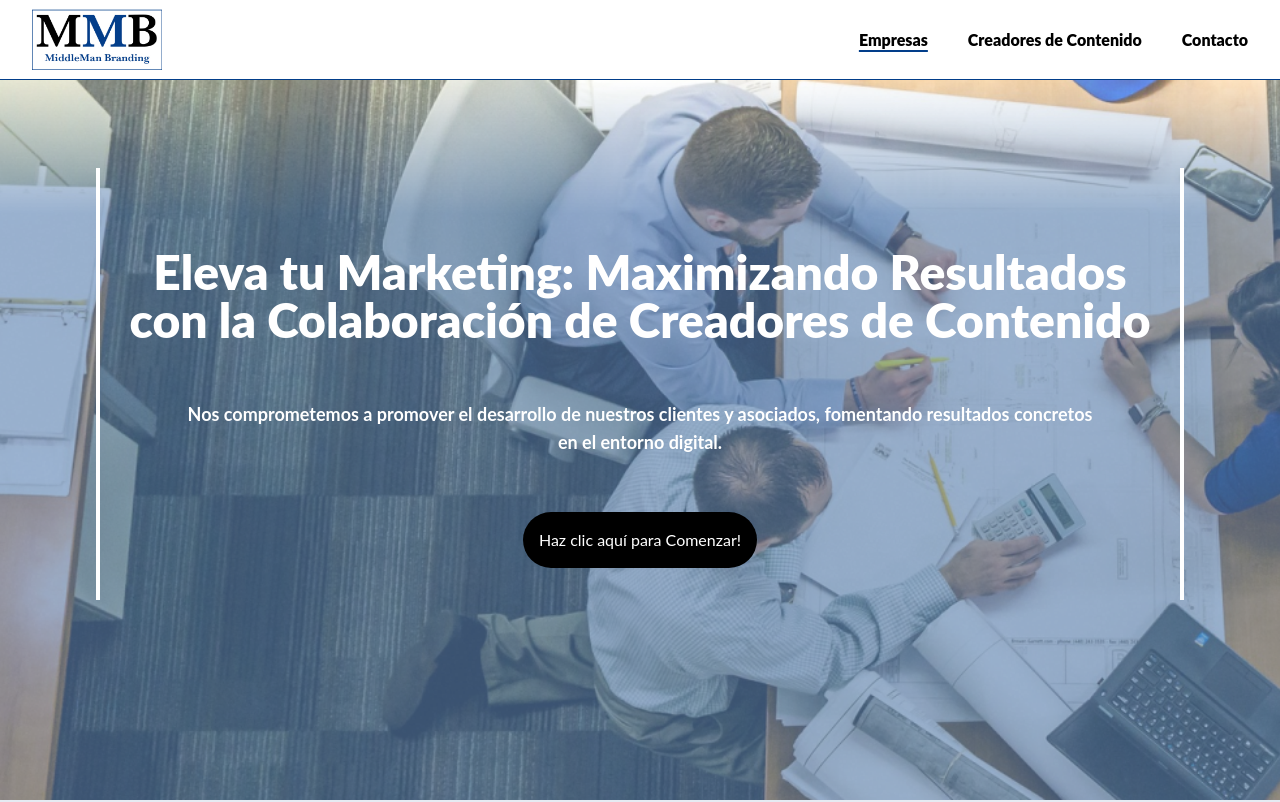
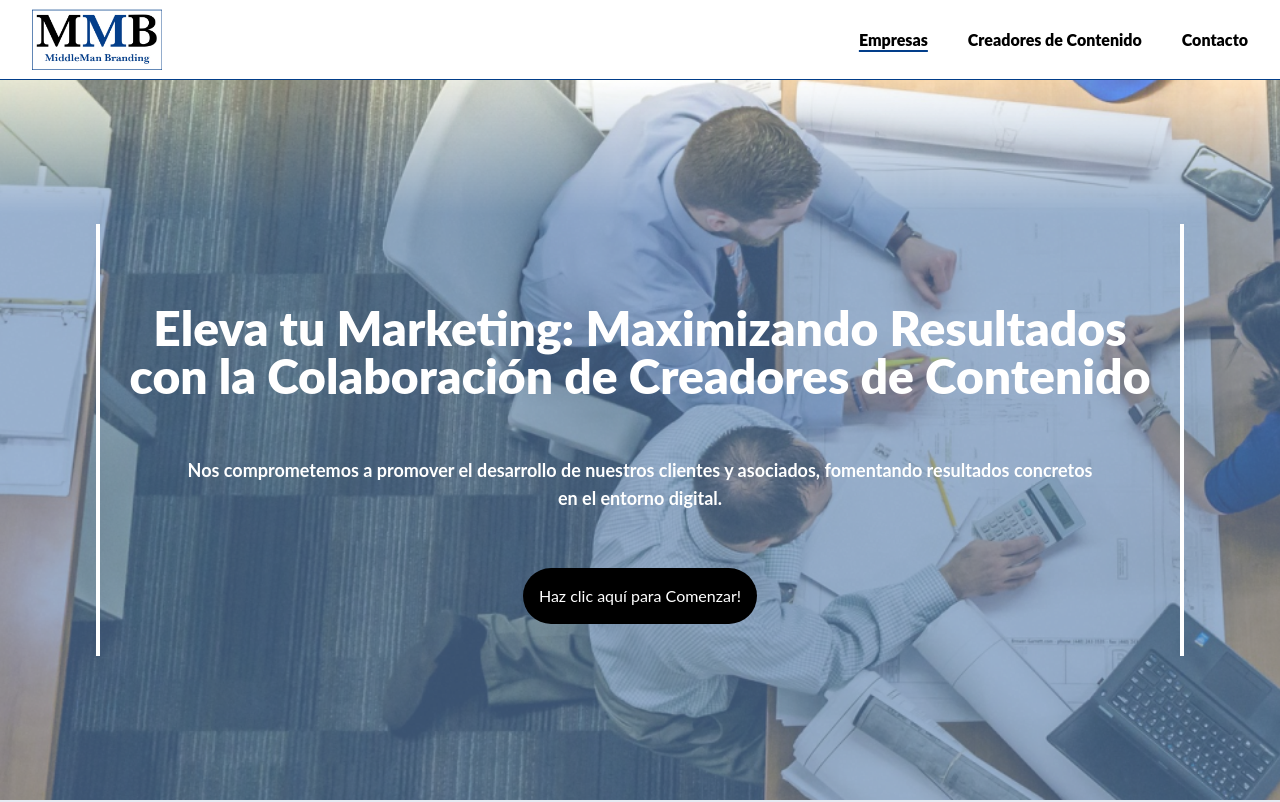
Before and after one commit to Santiago-Hanine/middleman-branding, a Next.js app: page /empresas in a window 1280 px wide. Shown: the top 802 px of the page. Built offline with nearby package versions, Linux system fonts and the light colour scheme.

Commit message:
Refactor Hero component styles

```diff
--- a/src/app/Components/Hero/index.tsx
+++ b/src/app/Components/Hero/index.tsx
@@ -11,7 +11,7 @@ const Hero = ({bgImage, title, text}:HeroProps) => {
   return (
     <div className={`${bgImage ? "bg-officeHero bg-cover bg-no-repeat h-[calc(100vh-5rem)] text-white" : "" }`}>
         <div className='h-full flex justify-center items-center'>
-        <div className={`flex flex-col text-center ${bgImage ? "mb-28 border-x-4 border-x-white px-4 md:pt-20 pt-24 pb-8 mx-4 md:mx-12 lg:mx-24 gap-10 md:gap-14" : "border-x-4 border-x-blue px-4 md:mt-20 mt-14 pt-8 pb-8 mx-4 md:mx-12 lg:mx-24 gap-10 md:gap-14"}`}>
+        <div className={`flex flex-col text-center ${bgImage ? "border-x-4 border-x-white px-4 md:pt-20 pt-24 pb-8 mx-4 md:mx-12 lg:mx-24 gap-10 md:gap-14" : "border-x-4 border-x-blue px-4 md:mt-20 mt-14 pt-8 pb-8 mx-4 md:mx-12 lg:mx-24 gap-10 md:gap-14"}`}>
 
         <h1 data-aos="fade-up" data-aos-duration="600" className='max-w-[55ch] mx-auto text-2xl md:text-4xl lg:text-5xl font-black'>
             {title}
```
